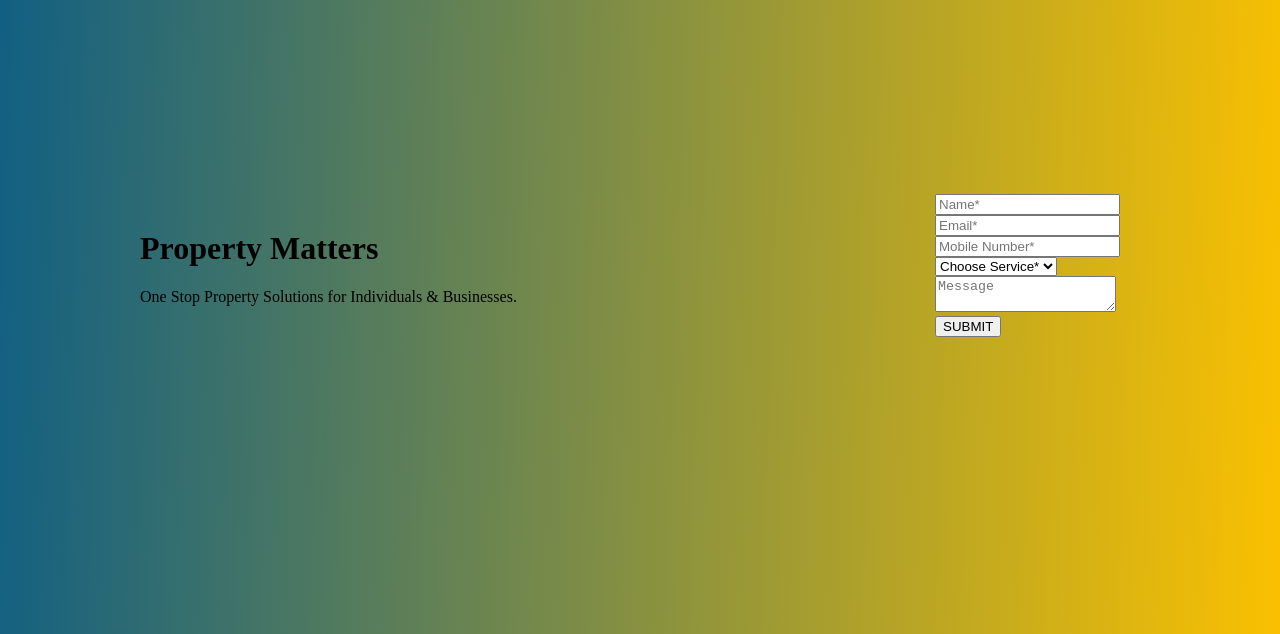
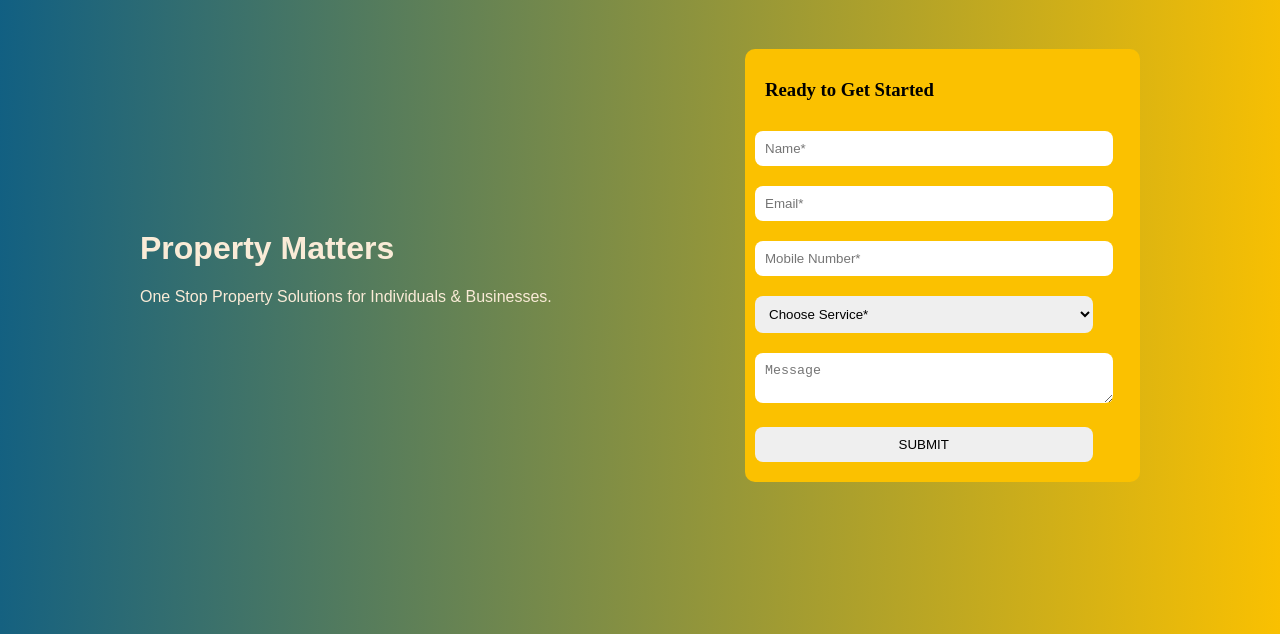
Before and after one commit to bhavanakongara/html2project, a plain HTML site: page index.html in a window 1280 px wide. Shown: the part 166-800 px from the top of the page. Drawn offline with Linux system fonts and the light colour scheme; files whose address does not match are found by name.

Commit message:
modified some elements

```diff
--- a/index.css
+++ b/index.css
@@ -19,11 +19,29 @@ body{
   justify-content: space-between;
   max-width: 1000px;
 }
+.description {
+  font-family: Arial;
+  color: antiquewhite;
+}
 .form-control {
   max-width: 395px;
+  top: 80px;
+  left: 813px;
+  width: 395px;
+
+  background-color: #FBC100;
+  border-radius: 10px;
+  justify-content: center;
 }
 .list-items {
   list-style: none;
   margin: 0;
-  padding: 20px;
+  padding: 10px;
 }
+.form-elements {
+  padding: 10px;
+  margin: 10px 0px;
+  width: 90%;
+  border-radius: 8px;
+  border: 0px;
+}
--- a/index.html
+++ b/index.html
@@ -20,6 +20,9 @@
             <div class="form-control">
               <ul class="list-items">
                 <li>
+                  <h3 class="form-elements">Ready to Get Started</h3>
+                </li>
+                <li>
                   <input type="text" class="form-elements" placeholder="Name*">
                 </li>
                 <li>
@@ -29,7 +32,7 @@
                   <input type="text" class="form-elements" placeholder="Mobile Number*">
                 </li>
                 <li>
-                  <select>
+                  <select class="form-elements">
                     <option class="options">Choose Service*</option>
                     <option class="options">Option 1</option>
                     <option class="options">Option 2</option>
@@ -40,7 +43,7 @@
                   <textarea class="form-elements" placeholder="Message"></textarea>
                 </li>
                 <li>
-                  <button type="submit">SUBMIT</button>
+                  <button class="form-elements" type="submit">SUBMIT</button>
                 </li>
               </ul>
 
```
